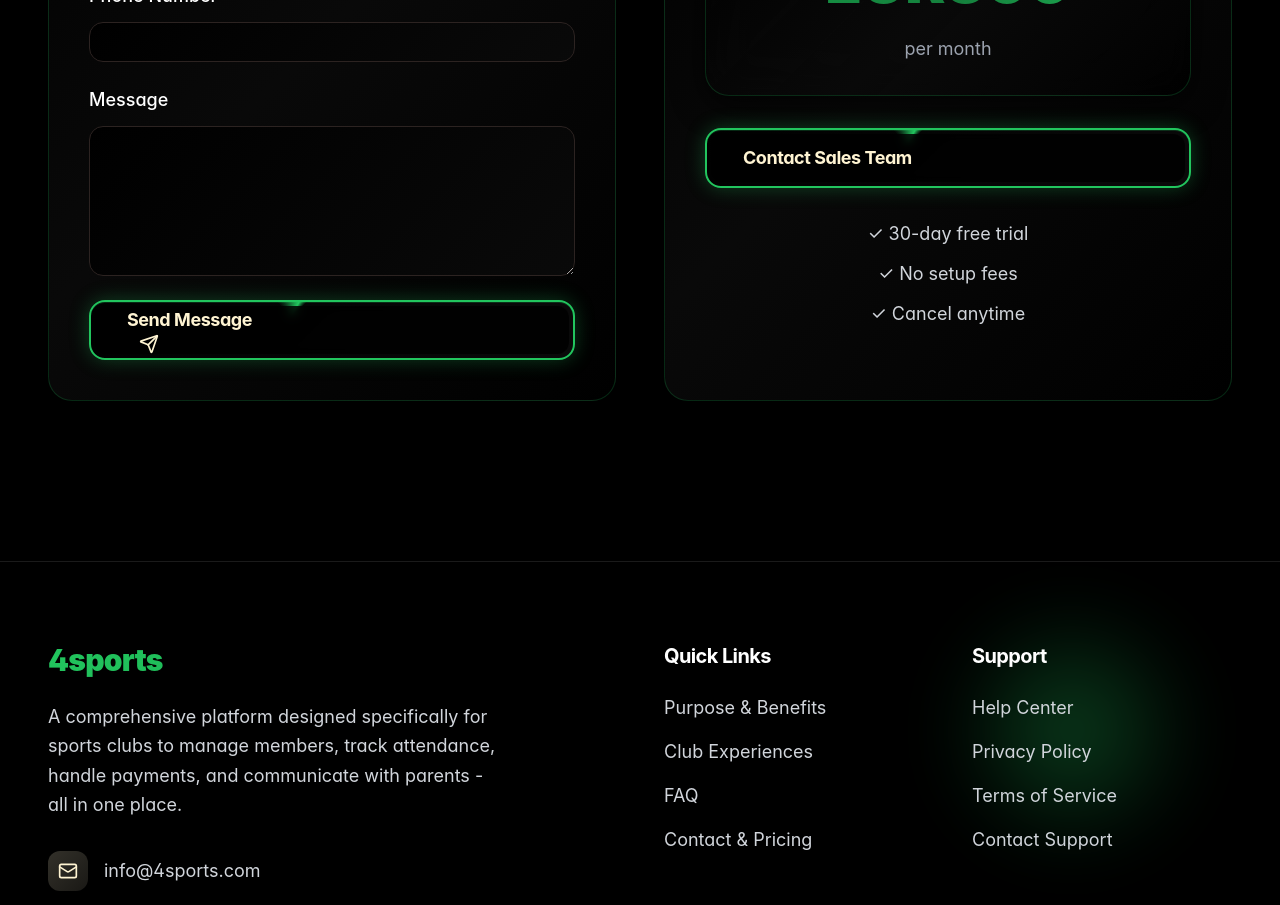
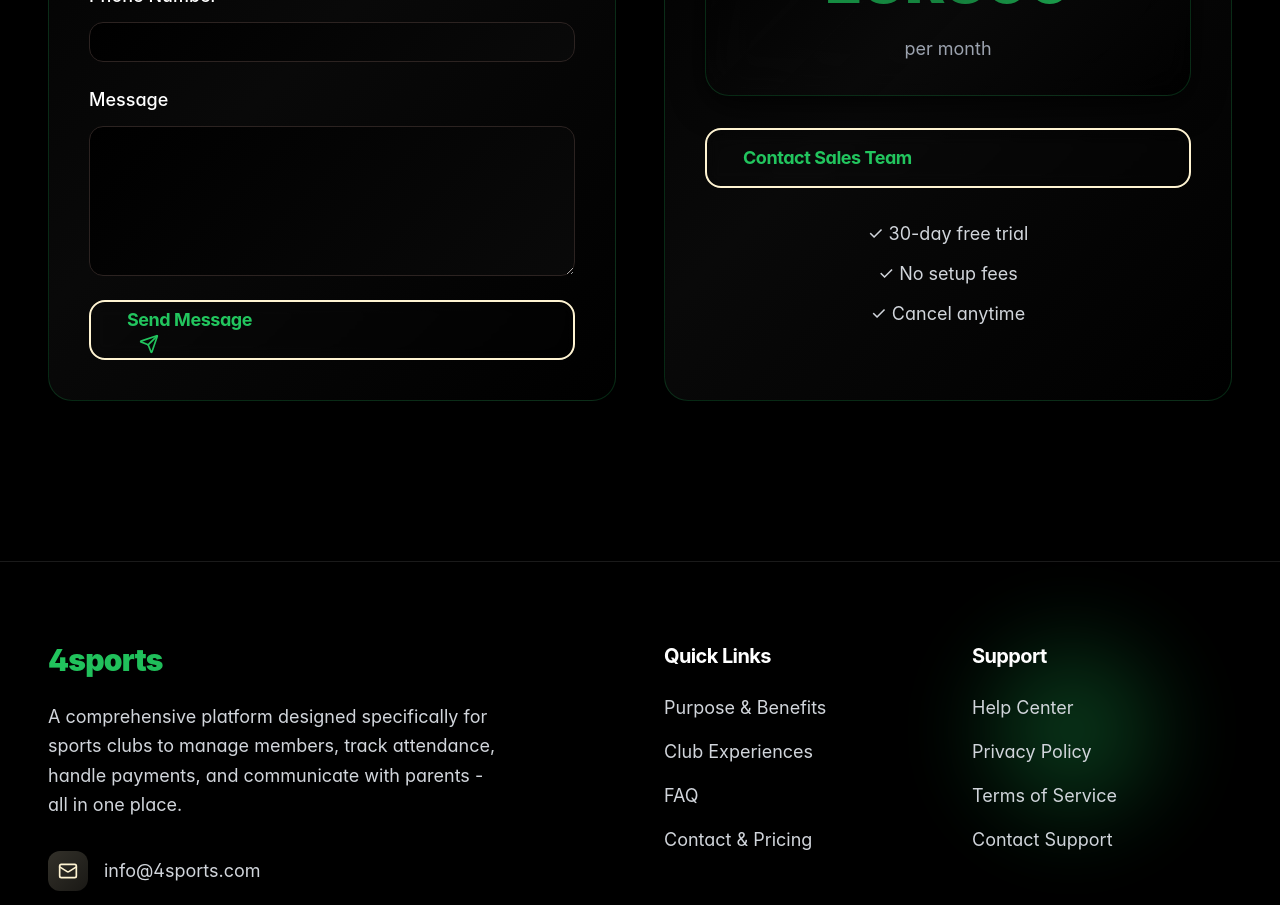
Before and after one commit to VukasinLukic/4sports, a React (Vite) app: page / in a window 1280 px wide. Shown: the part 8020-8925 px from the top of the page. Built offline with nearby package versions, Linux system fonts and the light colour scheme.

Commit message:
Remove button animation in ContactSection
Remove the animation from the "Send Message" and "Contact Sales Team" buttons in the ContactSection.

```diff
--- a/src/components/ContactSection.tsx
+++ b/src/components/ContactSection.tsx
@@ -1,4 +1,3 @@
-
 import React, { useState } from 'react';
 import { useLanguage } from '@/contexts/LanguageContext';
 import { Input } from '@/components/ui/input';
@@ -110,7 +109,7 @@ const ContactSection = () => {
                   required
                 />
               </div>
-              <AnimatedButton type="submit" variant="primary" className="w-full border-2 border-primary">
+              <AnimatedButton type="submit" variant="primary" className="w-full border-2 border-primary" animated={false}>
                 {t('contact.form.submit')}
                 <Send className="ml-3 w-5 h-5" />
               </AnimatedButton>
@@ -155,7 +154,7 @@ const ContactSection = () => {
                 </div>
               </div>
 
-              <AnimatedButton variant="primary" className="w-full border-2 border-primary">
+              <AnimatedButton variant="primary" className="w-full border-2 border-primary" animated={false}>
                 {t('contact.calculator.contactSales')}
               </AnimatedButton>
 
```
